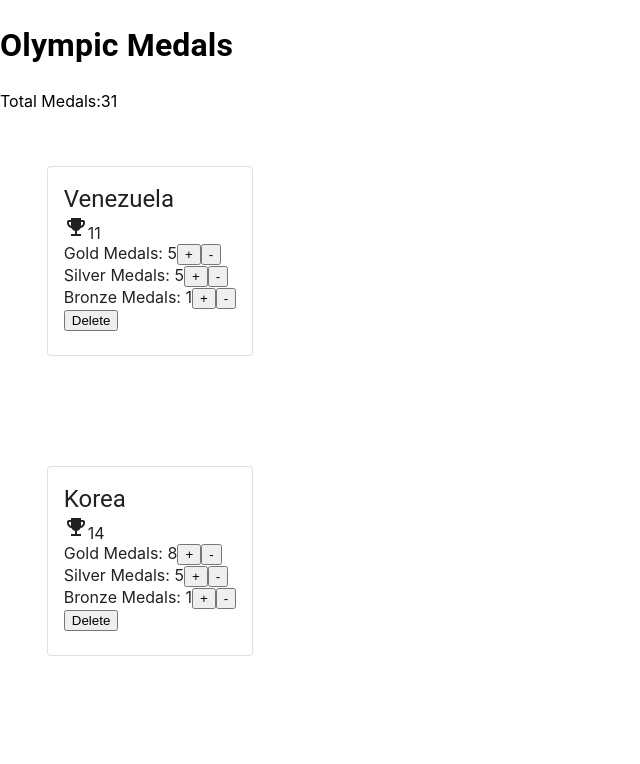
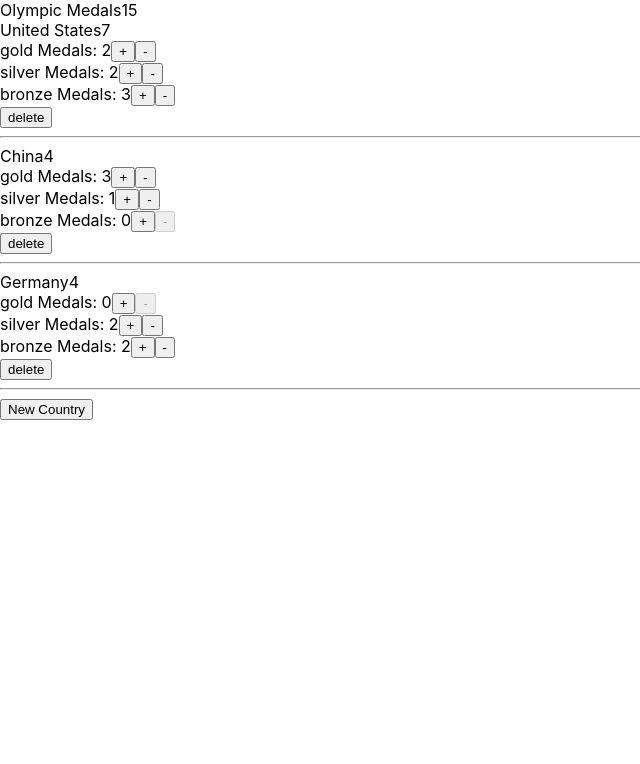
Before and after one commit to SerenyS/firstreact, a React (Create React App) app: page / in a window 1280 px wide. Shown: the top 764 px of the page, without its empty margins (0-640 px from the left). Built offline with nearby package versions, Linux system fonts and the light colour scheme.

Commit message:
functional components/jg

```diff
--- a/src/App.js
+++ b/src/App.js
@@ -1,80 +1,154 @@
-import Typography from '@mui/material/Typography';
+// import Typography from '@mui/material/Typography';
+// import './App.css';
+// //import React, { Component } from 'react';
+// import React, { useState, useEffect, useRef } from 'react';
+// import Country from './components/country';
+// //import countries from'./countries.json';
+// import NewCountry from './components/newCountry';
+
+import React, { useState, useEffect, useRef } from 'react';
+import Country from './components/country';
+import NewCountry from './components/newCountry';
 import './App.css';
-import React, { Component } from 'react';
-import Country from './components/country';
-//import countries from'./countries.json';
-import NewCountry from './components/newCountry';
 
-class App extends Component {
-  state = {
-    countries: [
-      { id: 1, name: 'Venezuela', Gold: 5 ,Silver:5, Bronze:1,},
-      { id: 2, name: 'Korea', Gold: 8 ,Silver:5, Bronze:1,},
-      { id: 3, name: 'Germany', Gold: 0 ,Silver:5, Bronze:1,},
-    ],
-    medals: [
-      { id: 1, name: 'Gold' },
-      { id: 2, name: 'Silver' },
-      { id: 3, name: 'Bronze' },
+const App = () => {
+  const [ countries, setCountries ] = useState([]);
+  const medals = useRef([
+    { id: 1, name: 'gold' },
+    { id: 2, name: 'silver' },
+    { id: 3, name: 'bronze' },
+  ]);
+
+  // this is the functional equivalent to componentDidMount
+  useEffect(() => {
+    // initial data loaded here
+    let fetchedCountries = [
+      { id: 1, name: 'United States', gold: 2, silver: 2, bronze: 3 },
+      { id: 2, name: 'China', gold: 3, silver: 1, bronze: 0 },
+      { id: 3, name: 'Germany', gold: 0, silver: 2, bronze: 2 },
     ]
+    setCountries(fetchedCountries);
+  }, []);
+
+  const handleAdd = (name) => {
+    const id = countries.length === 0 ? 1 : Math.max(...countries.map(country => country.id)) + 1;
+    setCountries([...countries].concat({ id: id, name: name, gold: 0, silver: 0, bronze: 0 }));
   }
+  const handleDelete = (countryId) => {
+    setCountries([...countries].filter(c => c.id !== countryId));
+  }
+  const handleIncrement = (countryId, medalName) => {
+    const idx = countries.findIndex(c => c.id === countryId);
+    const mutableCountries = [...countries ];
+    mutableCountries[idx][medalName] += 1;
+    setCountries(mutableCountries);
+  }
+  const handleDecrement = (countryId, medalName) => {
+    const idx = countries.findIndex(c => c.id === countryId);
+    const mutableCountries = [...countries ];
+    mutableCountries[idx][medalName] -= 1;
+    setCountries(mutableCountries);
+  }
+  const getAllMedalsTotal = () => {
+    let sum = 0;
+    medals.current.forEach(medal => { sum += countries.reduce((a, b) => a + b[medal.name], 0); });
+    return sum;
+  }
+  return (
+    <React.Fragment>
+      <div className='appHeading'>
+        Olympic Medals
+        <span className='badge'>
+          { getAllMedalsTotal() }
+        </span>
+      </div>
+      <div className='countries'>
+          { countries.map(country =>
+            <Country
+              key={ country.id }
+              country={ country }
+              medals={ medals.current }
+              onDelete={ handleDelete }
+              onIncrement={ handleIncrement }
+              onDecrement={ handleDecrement } />
+          )}
+      </div>
+      <NewCountry onAdd={ handleAdd } />
+    </React.Fragment>
+  );
+}
 
-  handleIncrease = (countryId, medalName) => {
-    const countries = [ ...this.state.countries ];
-    const idx = countries.findIndex(c => c.id === countryId);
-    countries[idx][medalName] += 1;
-    this.setState({ countries: countries });
-  }
-  handleDecrease = (countryId, medalName) => {
-    const countries = [ ...this.state.countries ];
-    const idx = countries.findIndex(c => c.id === countryId);
-    countries[idx][medalName] -= 1;
-    this.setState({ countries: countries });
-  }
+export default App;
+// class App extends Component {
+//   state = {
+//     countries: [
+//       { id: 1, name: 'Venezuela', Gold: 5 ,Silver:5, Bronze:1,},
+//       { id: 2, name: 'Korea', Gold: 8 ,Silver:5, Bronze:1,},
+//       { id: 3, name: 'Germany', Gold: 0 ,Silver:5, Bronze:1,},
+//     ],
+//     medals: [
+//       { id: 1, name: 'Gold' },
+//       { id: 2, name: 'Silver' },
+//       { id: 3, name: 'Bronze' },
+//     ]
+//   }
 
-  handleDelete = (countryId) => {
-    const { countries } = this.state;
-    const mutableCountries = [...countries].filter(c => c.id !== countryId);
-    this.setState({ countries: mutableCountries });
-  }
+//   handleIncrease = (countryId, medalName) => {
+//     const countries = [ ...this.state.countries ];
+//     const idx = countries.findIndex(c => c.id === countryId);
+//     countries[idx][medalName] += 1;
+//     this.setState({ countries: countries });
+//   }
+//   handleDecrease = (countryId, medalName) => {
+//     const countries = [ ...this.state.countries ];
+//     const idx = countries.findIndex(c => c.id === countryId);
+//     countries[idx][medalName] -= 1;
+//     this.setState({ countries: countries });
+//   }
 
-  handleAdd = (name) => {
-    const { countries } = this.state;
-    const id = countries.length === 0 ? 1 : Math.max(...countries.map(country => country.id)) + 1;
-    const mutableCountries = [...countries].concat({ id: id, name: name, Gold: 0, Silver: 0, Bronze: 0 });
-    this.setState({ countries: mutableCountries });
-  }
-  AllMedalsTotal() {
-    let allMedals= 0;
-    this.state.medals.forEach(medal => { allMedals+= this.state.countries.reduce((a, b) => a + b[medal.name], 0); });
-    return allMedals;
-  }
+//   deleteCountry = (countryId) => {
+//     const { countries } = this.state;
+//     const mutableCountries = [...countries].filter(c => c.id !== countryId);
+//     this.setState({ countries: mutableCountries });
+//   }
+
+//   handleAdd = (name) => {
+//     const { countries } = this.state;
+//     const id = countries.length === 0 ? 1 : Math.max(...countries.map(country => country.id)) + 1;
+//     const mutableCountries = [...countries].concat({ id: id, name: name, Gold: 0, Silver: 0, Bronze: 0 });
+//     this.setState({ countries: mutableCountries });
+//   }
+//   totalMedals() {
+//     let allMedals= 0;
+//     this.state.medals.forEach(medal => { allMedals+= this.state.countries.reduce((a, b) => a + b[medal.name], 0); });
+//     return allMedals;
+//   }
 
 
 
-  render() {
-    return (
-      <React.Fragment>
-        <Typography>
-         <h1>Olympic Medals</h1>
-        </Typography>
-        <span>Total Medals:{this.AllMedalsTotal()}</span>
-        <div>
-        { this.state.countries.map(country =>
-              <Country
-                key={ country.id }
-                country={ country }
-                medals={ this.state.medals }
-                increase={ this.handleIncrease}
-                decrease={ this.handleDecrease }
-                deleteCountry = {this.handleDelete} />
-            )}
-     </div>
-     <NewCountry onAdd={ this.handleAdd } />
+//   render() {
+//     return (
+//       <React.Fragment>
+//         <Typography>
+//          <h1>Olympic Medals</h1>
+//         </Typography>
+//         <span>Total Medals:{this.totalMedals()}</span>
+//         <div>
+//         { this.state.countries.map(country =>
+//               <Country
+//                 key={ country.id }
+//                 country={ country }
+//                 medals={ this.state.medals }
+//                 increase={ this.handleIncrease}
+//                 decrease={ this.handleDecrease }
+//                 deleteCountry = {this.deleteCountry} />
+//             )}
+//      </div>
+//      <NewCountry onAdd={ this.handleAdd } />
 
-      </React.Fragment>
-    );
-  }
-}
+//       </React.Fragment>
+//     );
+//   }
+// }
 
-export default App;
+//export default App;
--- a/src/components/country.jsx
+++ b/src/components/country.jsx
@@ -1,79 +1,88 @@
+//import React from 'react';
+
+// import Box from '@mui/material/Box';
+// import Card from '@mui/material/Card';
+// import { CardContent } from '@mui/material';
+// import Typography from '@mui/material/Typography';
+// import Trophy from '@mui/icons-material/EmojiEvents';
+//import Medal from './medal';
+
 import React from 'react';
-//import Button from '@mui/material/Button';
-import Box from '@mui/material/Box';
-import Card from '@mui/material/Card';
-import { CardContent } from '@mui/material';
-import Typography from '@mui/material/Typography';
-import Trophy from '@mui/icons-material/EmojiEvents';
 import Medal from './medal';
 
+const Country = (props) => {
+  const { country, medals, onIncrement, onDecrement, onDelete } = props;
 
+  const getMedalsTotal = (country, medals) => {
+    let sum = 0;
+    medals.forEach(medal => { sum += country[medal.name]; });
+    return sum;
+  }
+  return (
+    <div className="country">
+      <div className="name">
+        { country.name }
+        <span className="badge">
+          { getMedalsTotal(country, medals) }
+        </span>
+      </div>
+      { medals.map(medal =>
+        <Medal
+          key={ medal.id }
+          country={ country }
+          medal={ medal }
+          onIncrement={ onIncrement }
+          onDecrement={ onDecrement } />
+      ) }
+      <button onClick={() => onDelete(country.id)}>delete</button>
+      <hr />
+    </div>
+  );
+}
 
-class Country extends React.Component {
+export default Country;
+// class Country extends React.Component {
 
-  totalMedals(country,medals){
-    let medalsTotal = 0;
-    medals.forEach(medal => { medalsTotal+= country[medal.name];});
-    return medalsTotal;
-  }
+//   totalMedals(country,medals){
+//     let medalsTotal = 0;
+//     medals.forEach(medal => { medalsTotal+= country[medal.name];});
+//     return medalsTotal;
+//   }
 
-    // constructor(props) {
-    //   super(props);
+//     render() {
+//       const {country,medals,increase, decrease ,deleteCountry} =this.props;
 
-    //   this.state = {
-    //     name: this.props.country.name,
-    //     gold: this.props.country.gold,
-    //   };
-    // }
+//       return (
+//         <Box
+//         width={300} height={300}
+//         display="flex"
+//         alignItems="center"
+//         justifyContent="center"
+//         borderColor="pink">
 
+//         <Card variant="outlined">
+//            <CardContent>
+//            <Typography variant="h5" component="div">{country.name}</Typography>
+//            <Trophy/>
+//            <span>{this.totalMedals(country,medals)}</span>
+//           <div>
+//           {medals.map(medal=>
+//             <Medal
+//             key={ medal.id }
+//             country={ country }
+//             medal={ medal }
+//             increase={ increase }
+//             decrease={ decrease } />
 
+//             )}
+//              <button onClick={() => deleteCountry(country.id)}> Delete </button>
+//           </div>
 
-    // handleIncrement() {
-    //     this.setState({
-    //       gold: this.state.gold + 1
-    //     });
-    //   };
+//           </CardContent>
+//         </Card>
+//         </Box>
+//       );
+//     }
+//   }
 
-    //   handleReduction() {
-    //     this.setState({
-    //       gold: this.state.gold -1
-    //     });
-    //   };
-
-    render() {
-      const {country,medals,increase, decrease ,deleteCountry} =this.props;
-
-      return (
-        <Box
-        width={300} height={300}
-        display="flex"
-        alignItems="center"
-        justifyContent="center"
-        borderColor="pink">
-
-        <Card variant="outlined">
-           <CardContent>
-           <Typography variant="h5" component="div">{country.name}</Typography>
-           <Trophy/>
-           <span>{this.totalMedals(country,medals)}</span>
-          <div>
-          {medals.map(medal=>
-            <Medal
-            key={ medal.id }
-            country={ country }
-            medal={ medal }
-            increase={ increase }
-            decrease={ decrease } />
-
-            )}
-             <button onClick={() => deleteCountry(country.id)}> Delete </button>
-          </div>
-
-          </CardContent>
-        </Card>
-        </Box>
-      );
-    }
-  }
-
-  export default Country;
+//  export default Country;
--- a/src/components/medal.jsx
+++ b/src/components/medal.jsx
@@ -1,20 +1,34 @@
-import React, { Component } from 'react';
+import React from 'react';
 
-class Medal extends Component {
-  state = {  }
-  render() {
-    const { medal, country, increase, decrease } = this.props;
-
-    //For each medal you need a add and subtract this is going to passed into each country component as a "subcomponent"
-    return (
-      <div>
-
-        { medal.name } Medals:  { country[medal.name]  }
-        <button onClick={ () => increase(country.id, medal.name) }>+</button>
-        <button disabled={ country[medal.name] === 0 } onClick={ () => decrease(country.id, medal.name) }>-</button>
-      </div>
-    );
-  }
+const Medal = (props) => {
+  const { medal, country, onIncrement, onDecrement } = props;
+  return (
+    <div className="medals">
+      { medal.name } Medals: { country[medal.name] }
+      <button onClick={ () => onIncrement(country.id, medal.name) }>+</button>
+      <button disabled={ country[medal.name] === 0 } onClick={ () => onDecrement(country.id, medal.name) }>-</button>
+    </div>
+  );
 }
 
 export default Medal;
+// import React, { Component } from 'react';
+
+// class Medal extends Component {
+//   state = {  }
+//   render() {
+//     const { medal, country, increase, decrease } = this.props;
+
+
+//     return (
+//       <div>
+
+//         { medal.name } Medals:  { country[medal.name]  }
+//         <button onClick={ () => increase(country.id, medal.name) }>+</button>
+//         <button disabled={ country[medal.name] === 0 } onClick={ () => decrease(country.id, medal.name) }>-</button>
+//       </div>
+//     );
+//   }
+// }
+
+//export default Medal;
--- a/src/components/newCountry.jsx
+++ b/src/components/newCountry.jsx
@@ -1,20 +1,39 @@
-import React, { Component } from 'react';
+import React from 'react';
 
-class newCountry extends Component {
-  state = {  }
-  handleClick = () => {
-    const name = prompt(' Country Name:');
+const NewCountry = (props) => {
+  const { onAdd } = props;
+  const handleClick = () => {
+    const name = prompt('Enter country name');
     if (name && name.trim().length > 0) {
-      this.props.onAdd(name);
+      onAdd(name);
     }
   }
-  render() {
-    return (
-      <div >
-        <button onClick={ this.handleClick }>Add Country</button>
-      </div>
-    );
-  }
+  return (
+    <div className='newCountryButton'>
+      <button onClick={ handleClick }>New Country</button>
+    </div>
+  );
 }
 
-export default newCountry;
+export default NewCountry;
+
+// import React, { Component } from 'react';
+
+// class newCountry extends Component {
+//   state = {  }
+//   handleClick = () => {
+//     const name = prompt(' Country Name:');
+//     if (name && name.trim().length > 0) {
+//       this.props.onAdd(name);
+//     }
+//   }
+//   render() {
+//     return (
+//       <div >
+//         <button onClick={ this.handleClick }>Add Country</button>
+//       </div>
+//     );
+//   }
+// }
+
+//export default newCountry;
```
